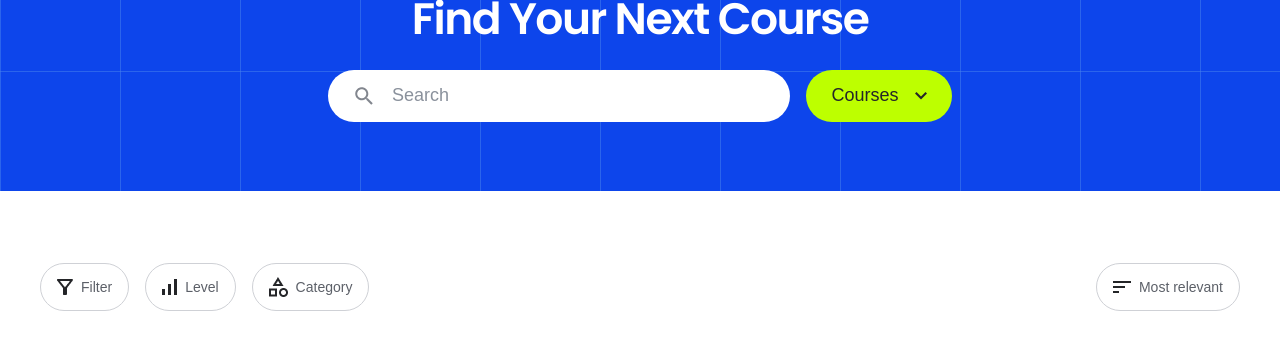
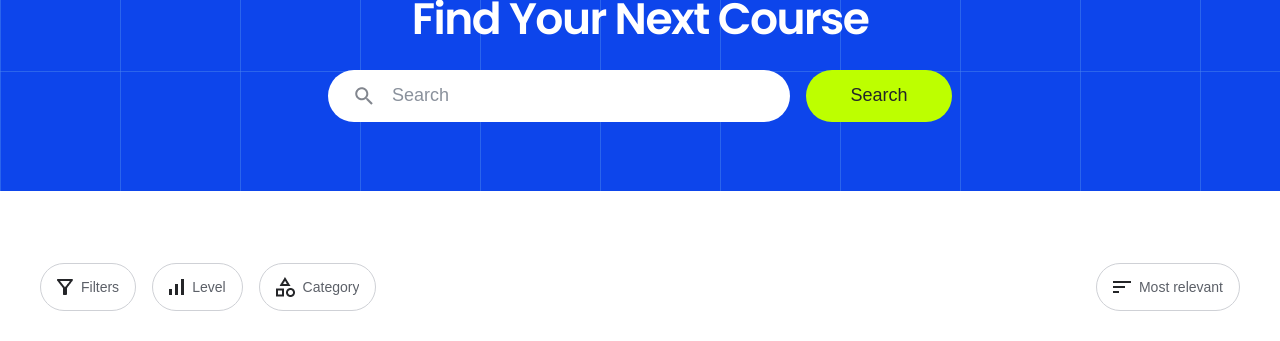
Before and after one commit to billalhossainjoy/bytespacenew, a Next.js app: page /search in a window 1280 px wide. Shown: the part 169-510 px from the top of the page. Built offline with nearby package versions, Linux system fonts and the light colour scheme; a web font is replaced by a local one.

Commit message:
fix: connect search filters

```diff
--- a/src/components/landing/courses/CourseCard.tsx
+++ b/src/components/landing/courses/CourseCard.tsx
@@ -71,7 +71,7 @@ export function CourseCard({ course }: CourseCardProps) {
               <svg aria-hidden="true" fill="none" height="14" viewBox="0 0 14 14" width="14">
                 <path d="M2 8.75v2.5M7 5.25v6M12 2.75v8.5" stroke="currentColor" strokeLinecap="round" strokeWidth="1.5" />
               </svg>
-              Beginner
+              {course.level}
             </span>
             <div className="flex items-center">
               {previewAvatars.map((avatar, index) => (
--- a/src/components/search/SearchPageContent.tsx
+++ b/src/components/search/SearchPageContent.tsx
@@ -1,7 +1,7 @@
 "use client";
 
 import Image from "next/image";
-import { useMemo, useState } from "react";
+import { type FormEvent, useMemo, useState } from "react";
 
 import { CourseCard } from "@/components/landing/courses/CourseCard";
 import { courses } from "@/data/courses";
@@ -56,12 +56,15 @@ function SearchIcon({ alt = "", file, height, width }: IconProps) {
 export function SearchPageContent() {
   const [query, setQuery] = useState("");
   const [selectedCategory, setSelectedCategory] = useState("Featured");
+  const [level, setLevel] = useState("all");
+  const [sort, setSort] = useState("relevant");
+  const [filtersExpanded, setFiltersExpanded] = useState(true);
   const [currentPage, setCurrentPage] = useState(1);
 
   const filteredCourses = useMemo(() => {
     const normalizedQuery = query.trim().toLowerCase();
 
-    return searchCourses.filter((course) => {
+    const matchingCourses = searchCourses.filter((course) => {
       const matchesQuery =
         normalizedQuery.length === 0 ||
         course.title.toLowerCase().includes(normalizedQuery) ||
@@ -69,10 +72,17 @@ export function SearchPageContent() {
       const matchesCategory =
         selectedCategory === "Featured" ||
         course.categories.includes(selectedCategory);
+      const matchesLevel = level === "all" || course.level.toLowerCase() === level;
 
-      return matchesQuery && matchesCategory;
+      return matchesQuery && matchesCategory && matchesLevel;
     });
-  }, [query, selectedCategory]);
+
+    if (sort === "title") {
+      return [...matchingCourses].sort((a, b) => a.title.localeCompare(b.title));
+    }
+
+    return matchingCourses;
+  }, [level, query, selectedCategory, sort]);
 
   const totalPages = Math.max(1, Math.ceil(filteredCourses.length / coursesPerPage));
   const visibleCourses = filteredCourses.slice(
@@ -88,6 +98,21 @@ export function SearchPageContent() {
   function chooseCategory(category: string) {
     setSelectedCategory(category);
     setCurrentPage(1);
+  }
+
+  function chooseLevel(value: string) {
+    setLevel(value);
+    setCurrentPage(1);
+  }
+
+  function chooseSort(value: string) {
+    setSort(value);
+    setCurrentPage(1);
+  }
+
+  function submitSearch(event: FormEvent<HTMLFormElement>) {
+    event.preventDefault();
+    document.getElementById("courses")?.scrollIntoView({ behavior: "smooth" });
   }
 
   return (
@@ -108,7 +133,7 @@ export function SearchPageContent() {
 
           <form
             className="mx-auto mt-6 flex max-w-[624px] flex-col gap-3 sm:flex-row sm:gap-4"
-            onSubmit={(event) => event.preventDefault()}
+            onSubmit={submitSearch}
             role="search"
           >
             <label className="flex h-[52px] flex-1 items-center gap-4 rounded-full bg-white px-6 text-shuttle-gray-950">
@@ -124,11 +149,10 @@ export function SearchPageContent() {
             </label>
 
             <button
-              className="flex h-[52px] items-center justify-center gap-4 rounded-full bg-electric-lime-400 px-6 text-label-l font-medium text-shuttle-gray-950 sm:w-[146px]"
-              type="button"
+              className="flex h-[52px] items-center justify-center rounded-full bg-electric-lime-400 px-6 text-label-l font-medium text-shuttle-gray-950 transition-transform hover:scale-[1.03] focus-visible:outline-2 focus-visible:outline-offset-4 focus-visible:outline-white sm:w-[146px]"
+              type="submit"
             >
-              Courses
-              <SearchIcon file="chevron-down.png" height={8} width={12} />
+              Search
             </button>
           </form>
         </div>
@@ -138,25 +162,65 @@ export function SearchPageContent() {
         <div className="mx-auto max-w-[1200px]">
           <div className="flex flex-col gap-4 sm:flex-row sm:items-center sm:justify-between">
             <div className="flex flex-wrap gap-4">
-              <FilterButton icon="filter.png" iconHeight={16} iconWidth={16}>
-                Filter
+              <FilterButton
+                controls="course-categories"
+                expanded={filtersExpanded}
+                icon="filter.png"
+                iconHeight={16}
+                iconWidth={16}
+                onClick={() => setFiltersExpanded((expanded) => !expanded)}
+              >
+                Filters
               </FilterButton>
-              <FilterButton icon="level.png" iconHeight={16} iconWidth={15}>
-                Level
-              </FilterButton>
-              <FilterButton icon="category.png" iconHeight={20} iconWidth={19}>
-                Category
-              </FilterButton>
+              <SelectFilter
+                ariaLabel="Course level"
+                icon="level.png"
+                iconHeight={16}
+                iconWidth={15}
+                label={level === "all" ? "Level" : level === "beginner" ? "Beginner" : "Intermediate"}
+                onChange={chooseLevel}
+                options={[
+                  { label: "All levels", value: "all" },
+                  { label: "Beginner", value: "beginner" },
+                  { label: "Intermediate", value: "intermediate" },
+                ]}
+                value={level}
+              />
+              <SelectFilter
+                ariaLabel="Course category"
+                icon="category.png"
+                iconHeight={20}
+                iconWidth={19}
+                label={selectedCategory === "Featured" ? "Category" : selectedCategory}
+                onChange={chooseCategory}
+                options={searchCategories.map((category) => ({
+                  label: category === "Featured" ? "All categories" : category,
+                  value: category,
+                }))}
+                value={selectedCategory}
+              />
             </div>
 
-            <FilterButton icon="sort.png" iconHeight={12} iconWidth={18}>
-              Most relevant
-            </FilterButton>
+            <SelectFilter
+              ariaLabel="Sort courses"
+              icon="sort.png"
+              iconHeight={12}
+              iconWidth={18}
+              label={sort === "relevant" ? "Most relevant" : "Course title"}
+              onChange={chooseSort}
+              options={[
+                { label: "Most relevant", value: "relevant" },
+                { label: "Course title", value: "title" },
+              ]}
+              value={sort}
+            />
           </div>
 
+          {filtersExpanded ? (
             <div
               aria-label="Course categories"
               className="mt-8 flex flex-wrap gap-4"
+              id="course-categories"
             >
               {searchCategories.map((category) => {
                 const selected = selectedCategory === category;
@@ -178,6 +242,7 @@ export function SearchPageContent() {
                 );
               })}
             </div>
+          ) : null}
 
           {filteredCourses.length > 0 ? (
             <div className="mt-20 grid justify-items-center gap-10 md:grid-cols-2 lg:grid-cols-3">
@@ -241,25 +306,75 @@ export function SearchPageContent() {
 
 type FilterButtonProps = {
   children: string;
+  controls: string;
+  expanded: boolean;
   icon: string;
   iconHeight: number;
   iconWidth: number;
+  onClick: () => void;
 };
 
 function FilterButton({
   children,
+  controls,
+  expanded,
   icon,
   iconHeight,
   iconWidth,
+  onClick,
 }: FilterButtonProps) {
   return (
     <button
+      aria-controls={controls}
+      aria-expanded={expanded}
       className="flex h-12 items-center gap-2 rounded-full border border-shuttle-gray-200 bg-white px-4 text-label-s text-shuttle-gray-700 transition-colors hover:bg-shuttle-gray-50"
+      onClick={onClick}
       type="button"
     >
       <SearchIcon file={icon} height={iconHeight} width={iconWidth} />
       {children}
     </button>
+  );
+}
+
+type SelectFilterProps = {
+  ariaLabel: string;
+  icon: string;
+  iconHeight: number;
+  iconWidth: number;
+  label: string;
+  onChange: (value: string) => void;
+  options: { label: string; value: string }[];
+  value: string;
+};
+
+function SelectFilter({
+  ariaLabel,
+  icon,
+  iconHeight,
+  iconWidth,
+  label,
+  onChange,
+  options,
+  value,
+}: SelectFilterProps) {
+  return (
+    <label className="relative flex h-12 items-center gap-2 rounded-full border border-shuttle-gray-200 bg-white px-4 text-label-s text-shuttle-gray-700 transition-colors hover:bg-shuttle-gray-50">
+      <SearchIcon file={icon} height={iconHeight} width={iconWidth} />
+      <span className="max-w-48 truncate">{label}</span>
+      <select
+        aria-label={ariaLabel}
+        className="absolute inset-0 cursor-pointer appearance-none rounded-full opacity-0 focus-visible:outline-2 focus-visible:outline-offset-2 focus-visible:outline-persian-blue-800"
+        onChange={(event) => onChange(event.target.value)}
+        value={value}
+      >
+        {options.map((option) => (
+          <option key={option.value} value={option.value}>
+            {option.label}
+          </option>
+        ))}
+      </select>
+    </label>
   );
 }
 
--- a/src/data/courses.ts
+++ b/src/data/courses.ts
@@ -9,6 +9,7 @@ export type Course = {
   rating: number;
   price: number;
   href: string;
+  level: "Beginner" | "Intermediate";
   slug: string;
 };
 
@@ -44,6 +45,7 @@ export const courses: Course[] = [
     rating: 4.5,
     price: 25,
     href: "/courses/learn-figma-from-basic",
+    level: "Beginner",
     slug: "learn-figma-from-basic",
   },
   {
@@ -55,6 +57,7 @@ export const courses: Course[] = [
     rating: 4.5,
     price: 25,
     href: courseDetailsPath,
+    level: "Intermediate",
     slug: "build-digital-asset",
   },
   {
@@ -66,6 +69,7 @@ export const courses: Course[] = [
     rating: 4.5,
     price: 25,
     href: "/courses/power-of-big-data",
+    level: "Intermediate",
     slug: "power-of-big-data",
   },
   {
@@ -77,6 +81,7 @@ export const courses: Course[] = [
     rating: 4.5,
     price: 25,
     href: "/courses/balancing-productivity-and-work",
+    level: "Beginner",
     slug: "balancing-productivity-and-work",
   },
   {
@@ -88,6 +93,7 @@ export const courses: Course[] = [
     rating: 4.5,
     price: 25,
     href: "/courses/mastering-money-management",
+    level: "Beginner",
     slug: "mastering-money-management",
   },
   {
@@ -99,6 +105,7 @@ export const courses: Course[] = [
     rating: 4.5,
     price: 25,
     href: "/courses/from-idea-to-startup-success",
+    level: "Intermediate",
     slug: "from-idea-to-startup-success",
   },
 ];
```
Lines whose indentation alone changed are shown as unchanged.
